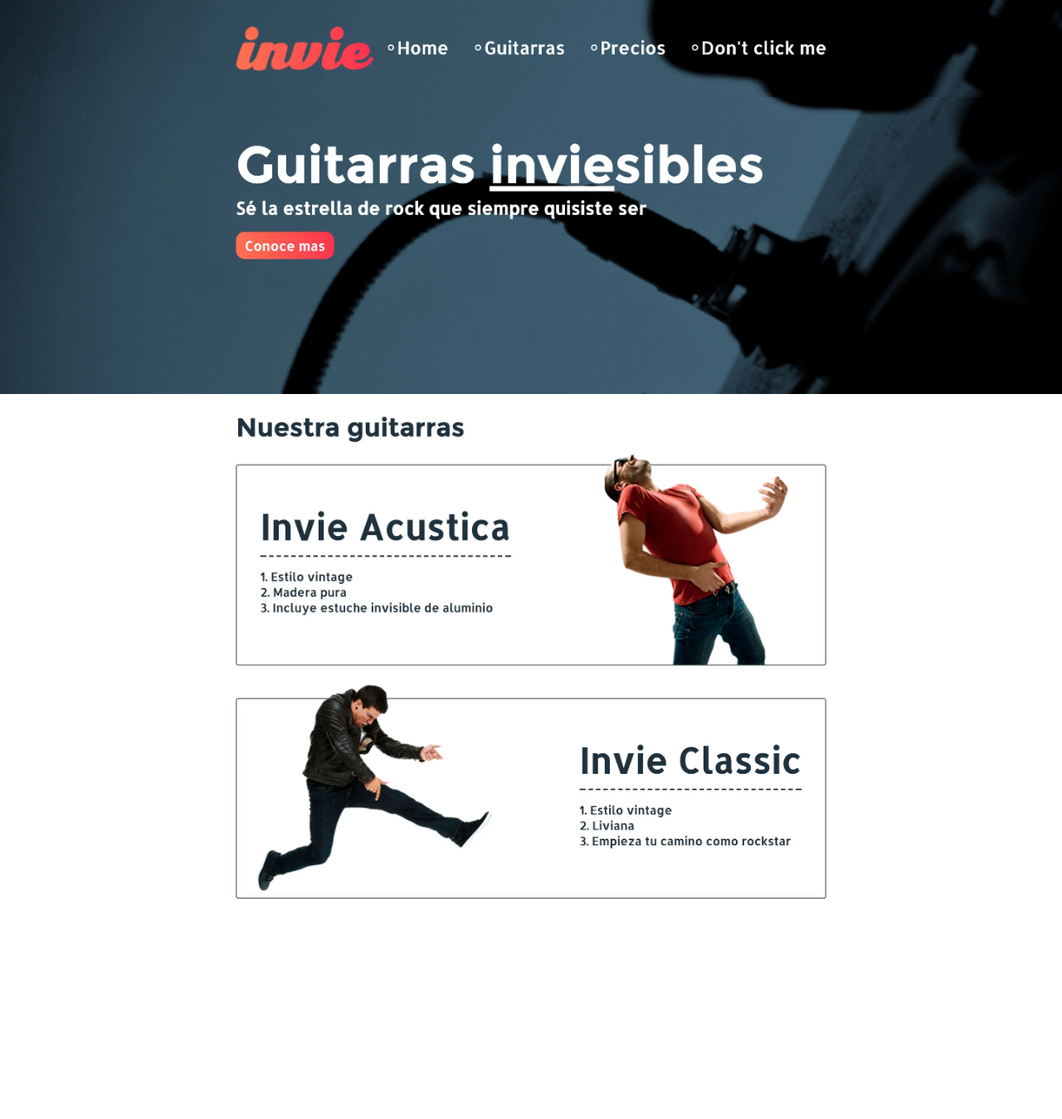
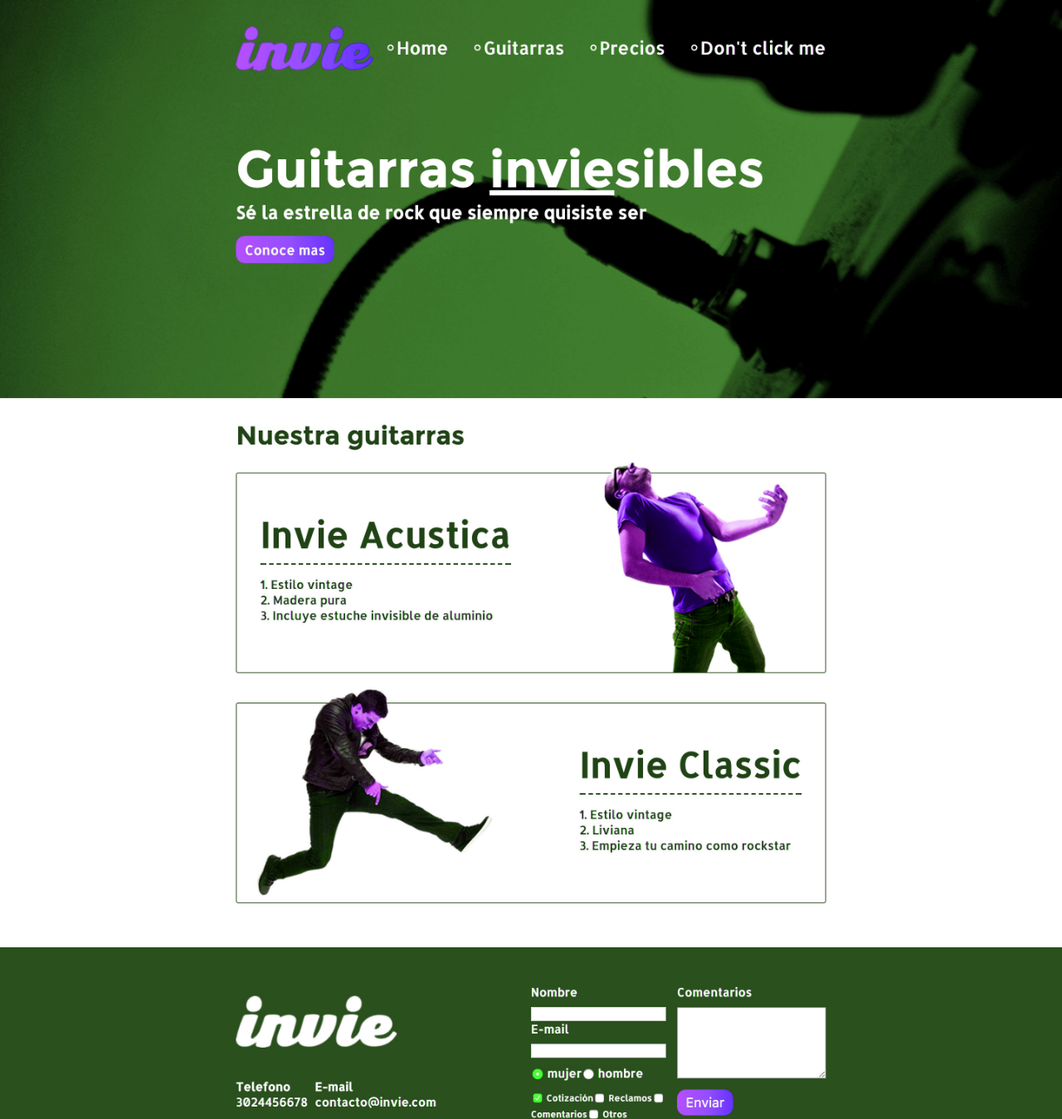
Before and after one commit to juanncode/invie-github, a plain HTML site: page index.html in a window 1280 px wide. Shown: the whole page at 83% size. Before the commit the page ends 1129 px from the top, so only its background shows below. Drawn offline with Linux system fonts and the light colour scheme.

Commit message:
nueva version de invie color verde

```diff
--- a/index.html
+++ b/index.html
@@ -14,9 +14,7 @@
     </style>
   </head>
   <body>
-      <img src="header.png" alt="">
-      <img src="hero.png" alt="">
-      <img src="acustica.png" alt="">
-      <img src="clasica.png" alt="">
+
+      <img src="nueva-version.jpg" alt="">
   </body>
 </html>
```
Also changed, not shown: nueva-version.jpg (added).
